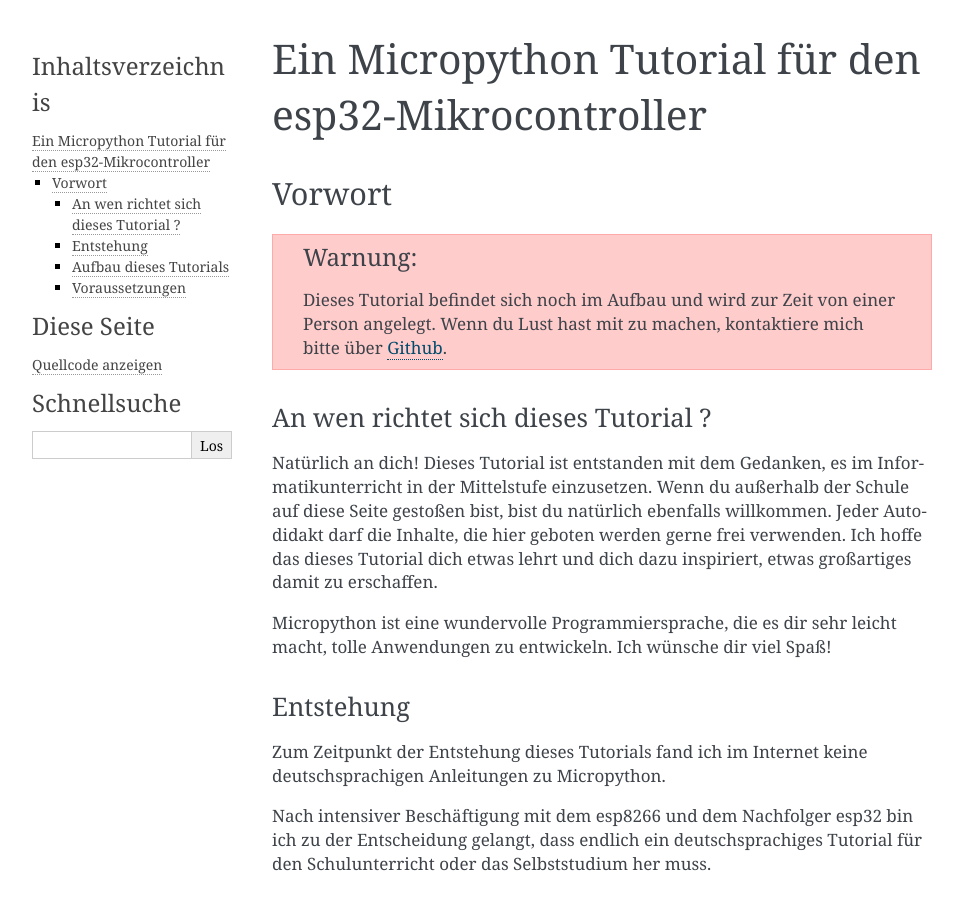
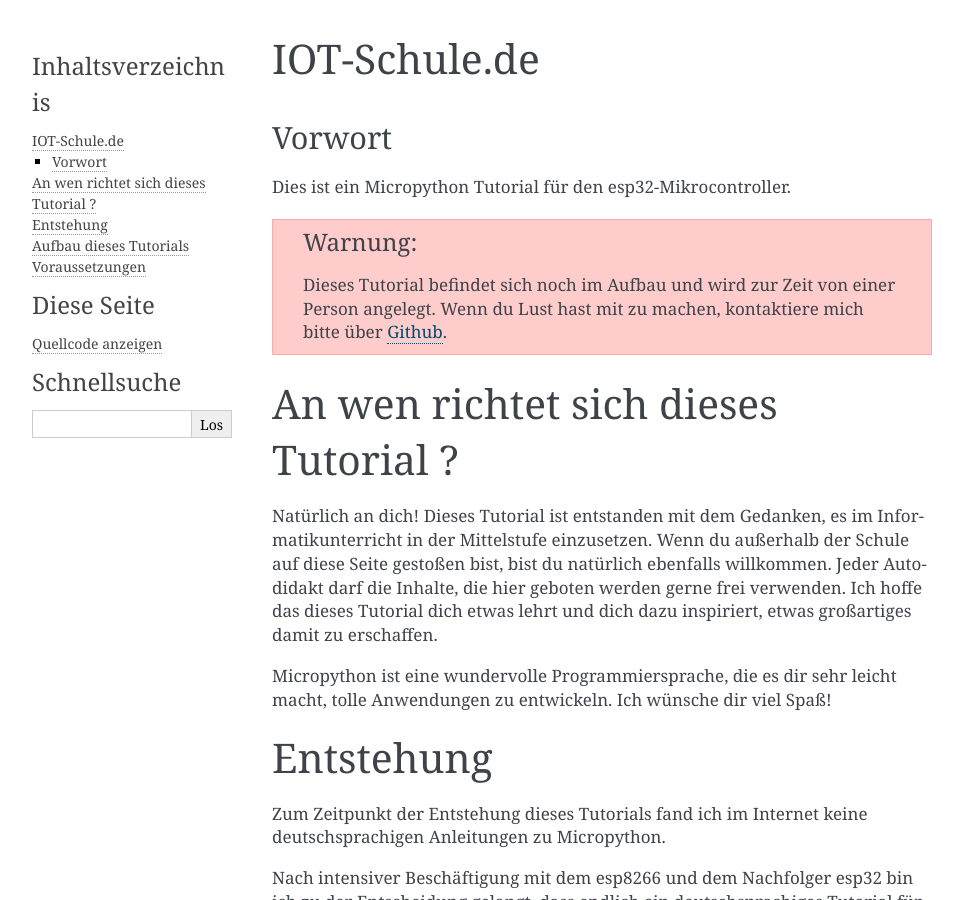
Before and after one commit to Tasm-Devil/Micropython-Tutorial-for-esp32, a Sphinx documentation site: the page built from docs/index.rst, in a window 1280 px wide and 900 px high. Shown: the whole window, without its empty margins (148-1111 px from the left). Built offline with Sphinx 7.4.7, drawn with Linux system fonts in a browser that asks for light colours.

Commit message:
Update index.rst

```diff
--- a/docs/index.rst
+++ b/docs/index.rst
@@ -1,8 +1,9 @@
-Ein Micropython Tutorial für den esp32-Mikrocontroller
-######################################################
+IOT-Schule.de
+=============
 
 Vorwort
 *******
+Dies ist ein Micropython Tutorial für den esp32-Mikrocontroller.
 
 .. warning::
     Dieses Tutorial befindet sich noch im Aufbau und wird zur Zeit von einer Person angelegt. Wenn du Lust hast mit zu machen, kontaktiere mich bitte über `Github <https://github.com/Tasm-Devil/Micropython-Tutorial-for-esp32>`_.
```
